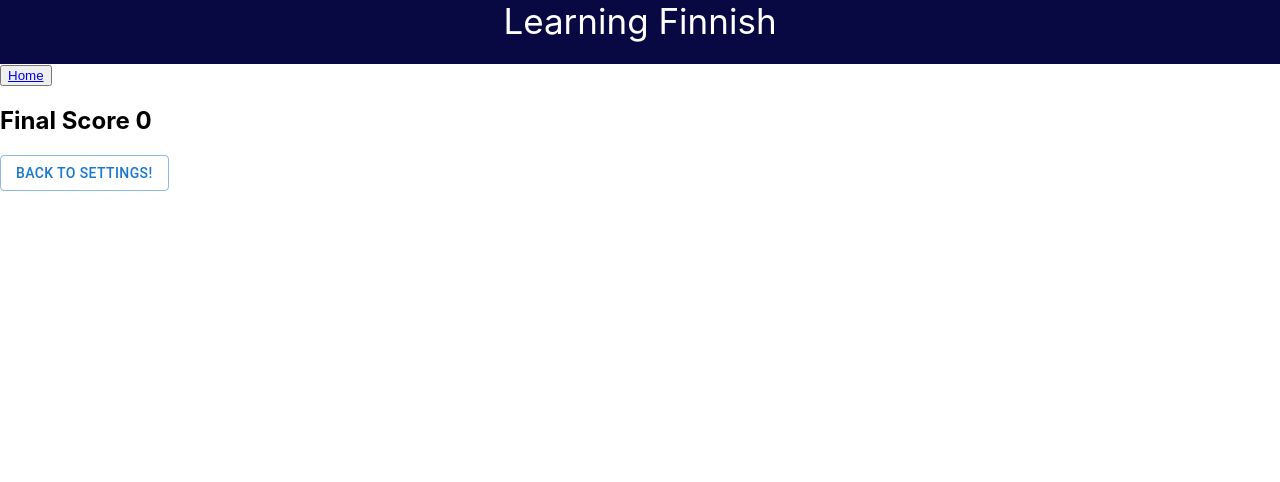
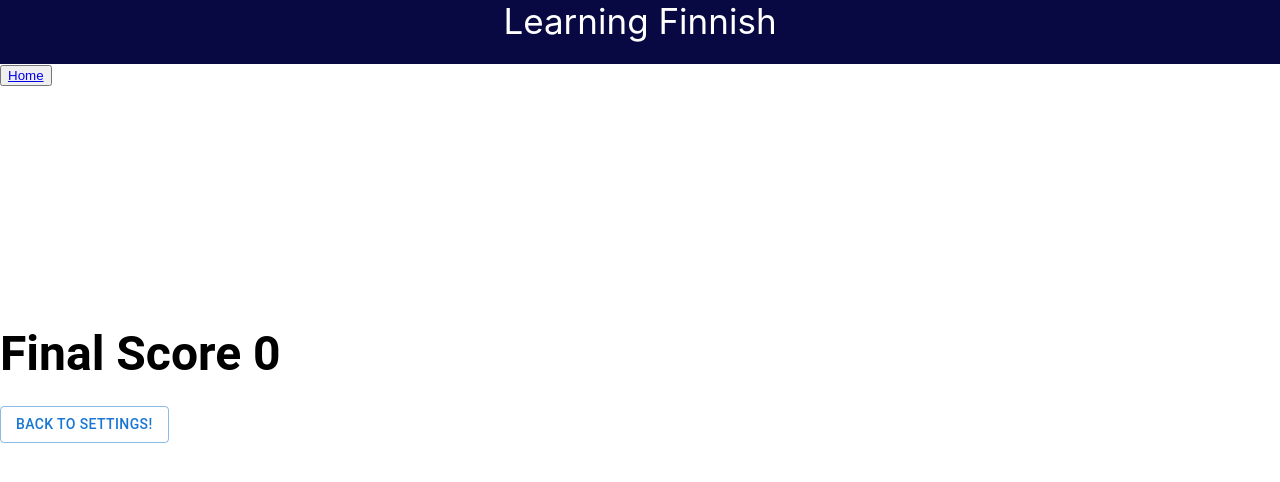
Before and after one commit to spavythra/Language_learning_App, a React (Create React App) app in the folder client/frontend/: page /score in a window 1280 px wide. Shown: the top 482 px of the page. Built offline with nearby package versions, Linux system fonts and the light colour scheme.

Commit message:
(update): TotalScore style updated

```diff
--- a/client/frontend/package.json
+++ b/client/frontend/package.json
@@ -11,6 +11,7 @@
     "@testing-library/react": "^13.1.1",
     "@testing-library/user-event": "^13.5.0",
     "axios": "^0.27.2",
+    "bootstrap": "^3.4.1",
     "concurrently": "^7.1.0",
     "react": "^18.0.0",
     "react-dom": "^18.0.0",
--- a/client/frontend/src/TotalScore.js
+++ b/client/frontend/src/TotalScore.js
@@ -4,6 +4,7 @@ import { useSelector } from "react-redux";
 import { useNavigate } from 'react-router-dom';
 import { handleScoreChange } from "../src/redux/actions.js";
 import { Button, Typography } from "@mui/material";
+import { Box } from "@mui/system";
 
 function TotalScore() {
     const disptach = useDispatch();
@@ -17,10 +18,13 @@ function TotalScore() {
   };
 
   return (
-    <div><h2> Final Score {score} </h2>
+    //   <div>Final</div>
+    <Box mt={30}>
+    <Typography variant="h3" fontWeight="bold" mb={3}> Final Score {score} </Typography>
     <Button onClick={handleBackToSettings} variant="outlined">
         back to settings!
-      </Button></div>
+      </Button>
+      </Box>
   )
 }
 
```
